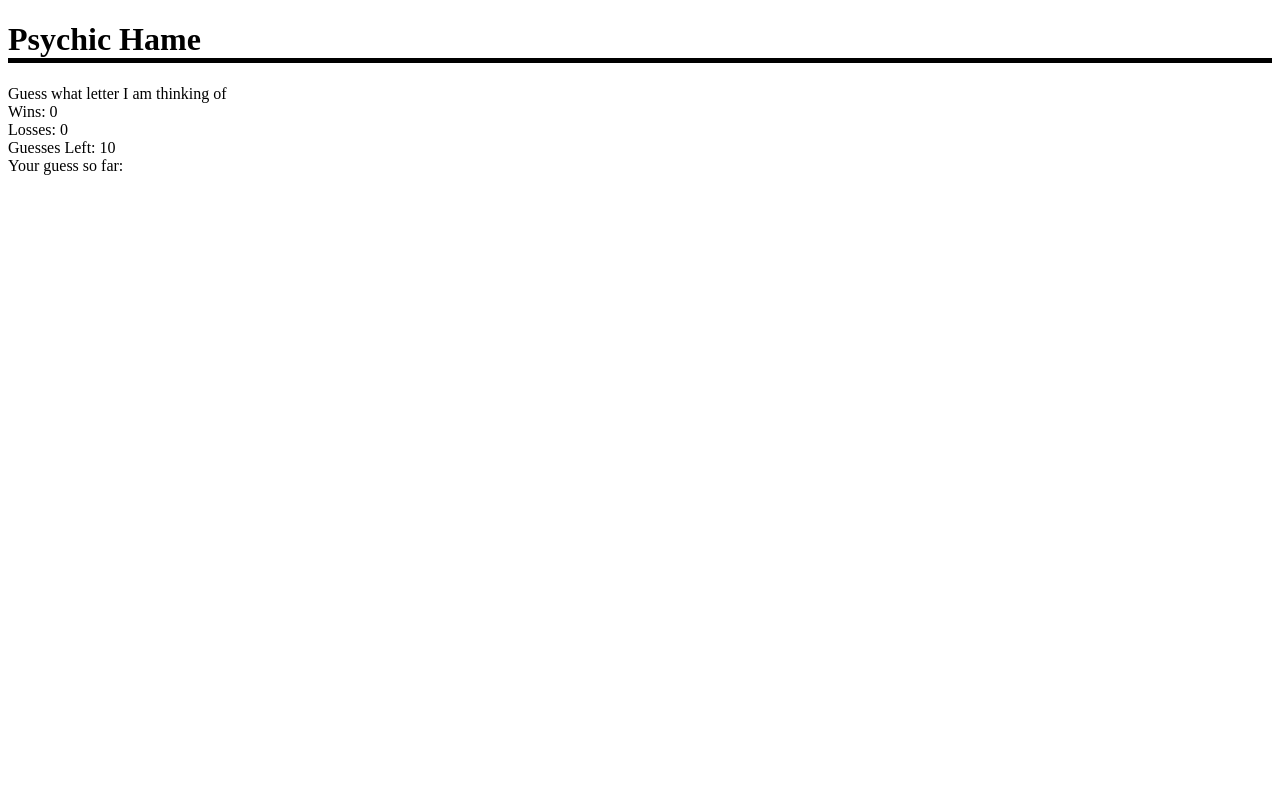
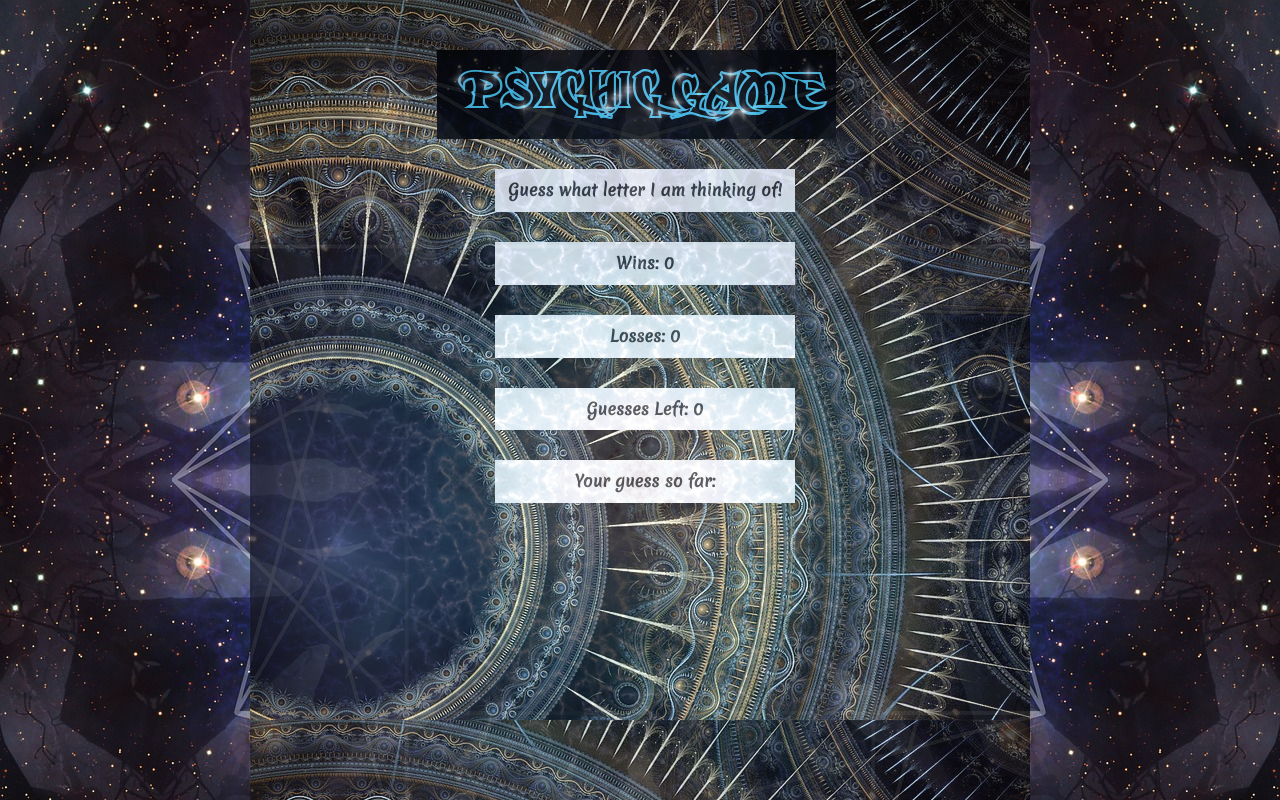
Before and after one commit to contour66/Psychic-Game, a PHP site: page / in a window 1280 px wide. Run offline with PHP 8.4, Linux system fonts and the light colour scheme; some libraries are stand-ins or nearby versions.

Commit message:
updated gueess left to html

```diff
--- a/assets/css/styles.css
+++ b/assets/css/styles.css
@@ -1,3 +1,46 @@
+body{
+	background-image: url("../images/spirit.jpg");
+}
+
+#main-box {
+	background-image: url("../images/inner.jpg");
+	height: 800px;
+	max-width: 800px;
+	opacity: .75;
+	/*background-color: yellow;*/
+
+}
+
+.logo {
+	margin-left: 160px;
+	margin-top: 50px;
+	/*opacity: 1;*/
+
+}
 h1 {
-	border-bottom: solid black 5px;
+	/*background-image: url("../images/h1logo.gif");
+	font-size: 24px;
+	text-align: center;
+	margin-top: 100px;
+	background-color: white;
+	 opacity: .9;
+	 width: 500px;
+	 height: 200;*/
 }
+
+.text {
+	text-align: center;
+	margin-bottom: 100px;
+	background-color: white;
+	/*opacity: .99;*/
+	max-width: 300px;
+	margin-top: 30px;
+	margin-bottom: 30px;
+	margin-left: 230px;
+	margin-right: 50px;
+	font-size: 16px;
+	font-weight: bold;
+	padding: 10px;
+	font-family: 'Merienda', cursive;
+
+}
--- a/index.html
+++ b/index.html
@@ -2,44 +2,61 @@
 <html>
 <head>
 	<title>Psychic Game</title>
+	 <link rel ="stylesheet" href="https://maxcdn.bootstrapcdn.com/bootstrap/3.3.6/css/bootstrap.min.css">
 	<link rel="stylesheet" type="text/css" href="assets/css/styles.css">
+	<link href="https://fonts.googleapis.com/css?family=Merienda" rel="stylesheet">
+	<script type="text/javascript" src="javascript/game.js" ></script>
+	<script src= "https://code.jquery.com/jquery-3.1.1.min.js"></script>
 
 </head>
 <body>
-	<h1> Psychic Hame </h1>
 
-		<div> Guess what letter I am thinking of </div>
+	<div class= "container">
 
-		<div>
-			 Wins:
+		<div class="row">
+ 			<div class="col-md-2"></div>
+  			<div class="col-md-8" id="main-box" >
 
-			<span id ="wins"> 0 </span>
+				<!--  id="main-box" -->
+				< <img src="assets/images/logo1.gif" class="logo">
+
+				<div class="text"> Guess what letter I am thinking of! </div>
+
+				<div class="text">
+					Wins:
+
+					<span id ="wins"> 0 </span>
+				</div>
+
+				<div class="text">
+					Losses:
+
+					<span id ="losses">0</span>
+				</div>
+
+				<div class="text">
+					Guesses Left:
+
+					<span id ="guessesLeft">0</span>
+				</div>
+
+				<div class="text">
+			 		Your guess so far:
+
+					<span id ="lettersGuessed"></span>
+				</div>
+
+
+			</div>
+			<div class="col-md-2"></div>
 
 		</div>
 
-		<div>
-			Losses:
-
-			<span id ="losses">0</span>
-
-		</div>
-
-		<div>
-			Guesses Left:
-
-			<span id ="guessesLeft">0</span>
-
-		</div>
-		 <div> Your guess so far:
-
-			<span id ="lettersGuessed"></span>
-		</div>
-<script type="text/javascript" src="javascript/game.js" ></script>
-<script type="text/javascript" src="https://code.jquery.com/jquery-3.1.1.min.js" ></script>
 
 
+	</div>
 </body>
-<!-- <script type="text/javascript">
+<!-- <<script src= "https://code.jquery.com/jquery-3.1.1.min.js"></script>script type="text/javascript">
 
 	 var letters = [ "A", "B", "C", "D", "E", "F", "G", "H", "I", "J", "K",
   				"L","M","N","O", "P", "Q", "R", "S", "T", "U", "V", "W",
--- a/javascript/game.js
+++ b/javascript/game.js
@@ -24,7 +24,7 @@ window.addEventListener("DOMContentLoaded", function(){
   		losses: 0,  // Stores number of losses
   		guessesLeft: 10, //Stores number of guess left.
   		lostGame: true,
-  		lettersGuessed:null,
+  		lettersGuessed:"",
   		currentLetter: null,
 
   // 		generate: function(){
@@ -80,6 +80,9 @@ window.addEventListener("DOMContentLoaded", function(){
   				this.guessesLeft =  10; //Sets guessLeft to 10
   				var elWins = document.getElementById("guessesLeft");
   				elWins.textContent = game.guessesLeft;
+  				this.lettersGuessed = " ";
+  				var elWins = document.getElementById("lettersGuessed");
+  				elWins.textContent = game.lettersGuessed;
 
 
   			}
@@ -102,7 +105,11 @@ window.addEventListener("DOMContentLoaded", function(){
 
   		continueGame: function(){
 
-  		}
+
+
+  		},
+
+
   	};
 
 
@@ -125,11 +132,18 @@ window.addEventListener("DOMContentLoaded", function(){
 
 
 	var letters = [ "A", "B", "C", "D", "E", "F", "G", "H", "I", "J", "K", "L","M","N","O", "P", "Q", "R", "S", "T", "U", "V", "W","X", "Y", "Z"];
+	console.log(game.correctGuess());
+
 
 	//Generates random letter
   	var random = letters[Math.floor(Math.random()* letters.length)];
+  	if (game.correctGuess() || game.outOfGuesses()){
 
-  	console.log(random);
+  	// else {
+
+  	// console.log(random);
+
+  	// }
 
   	  	//Listens for key press to start game
   	  	document.onkeyup = function(event) {
@@ -144,6 +158,8 @@ window.addEventListener("DOMContentLoaded", function(){
 		// If statement checks if keys Alpha and then goes to next if statement
 		if (/[A-Z]/.test(inp)){
 
+
+
 			//If the users guess does not equal the random letter chosen
 			if (userInput!== random) {
     			//console.log(userInput);
@@ -151,12 +167,21 @@ window.addEventListener("DOMContentLoaded", function(){
     			//run the method incorrect guess;
     			game.incorrectGuess();
 
-    			//append the letter
-    			var elWins = document.getElementById("lettersGuessed");
+    		//append the letter
+    			var elGuessDiv = $("#lettersGuessed");
 
-  				//var newSpan =document.createElement("span"); ?????????
+    			// for(var i = 0; i < letters.length; i++){
 
-  				elWins.textContent = userInput;
+    				var newLetters= $("<div>" + userInput + "</div>");
+
+  					// el.textContent = newLetters;
+
+  					 elGuessDiv.append(userInput);
+    			// }
+  					// 	//var newSpan =document.createElement("span"); ?????????
+  					// 	document.createElement("div")
+  				// elGuessLetter.textContent = elGuessLetter
+
 
   				//run the method to see if the user is out of guesses
     			game.outOfGuesses();
```
Also changed, not shown: assets/css/reset.css (added, +48 -0 lines), assets/images/h1logo.gif (added), assets/images/inner.jpg (added), assets/images/logo1.gif (added), assets/images/meh.jpg (added), assets/images/spirit.jpg (added).
